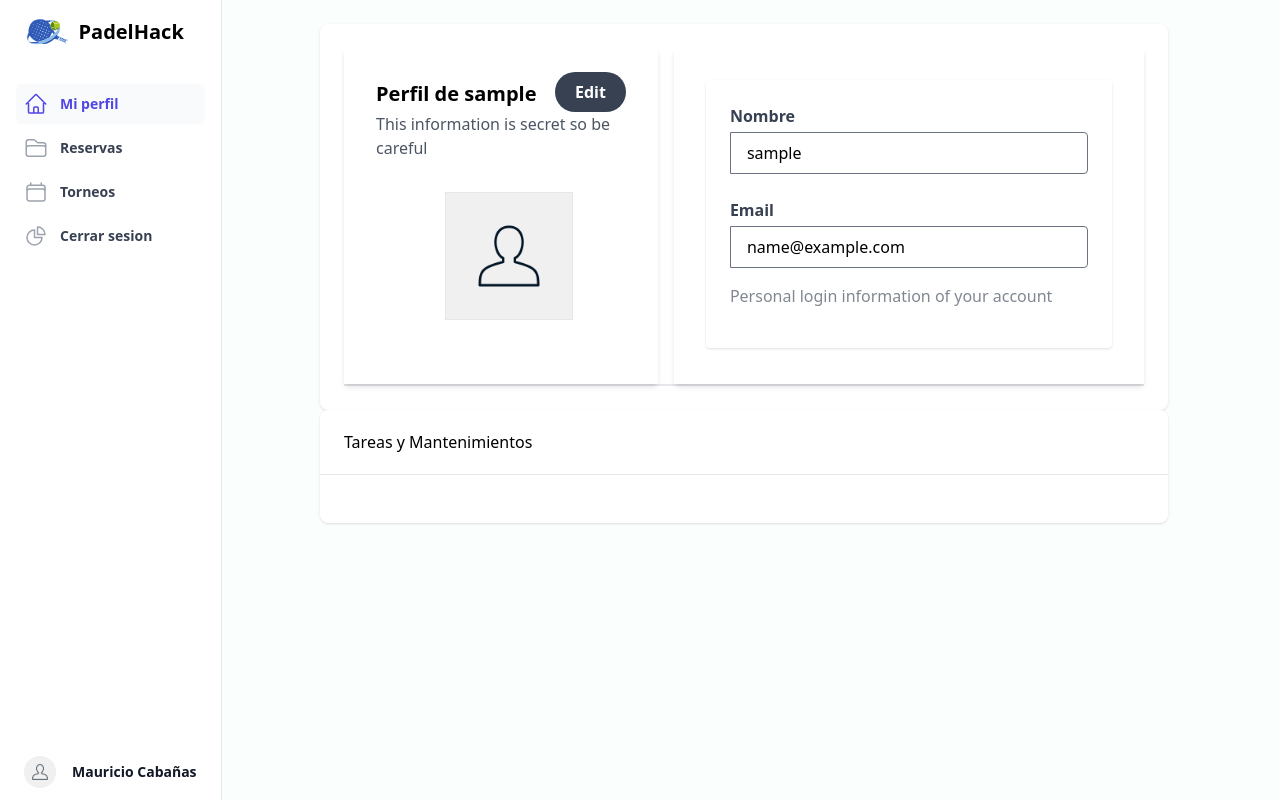
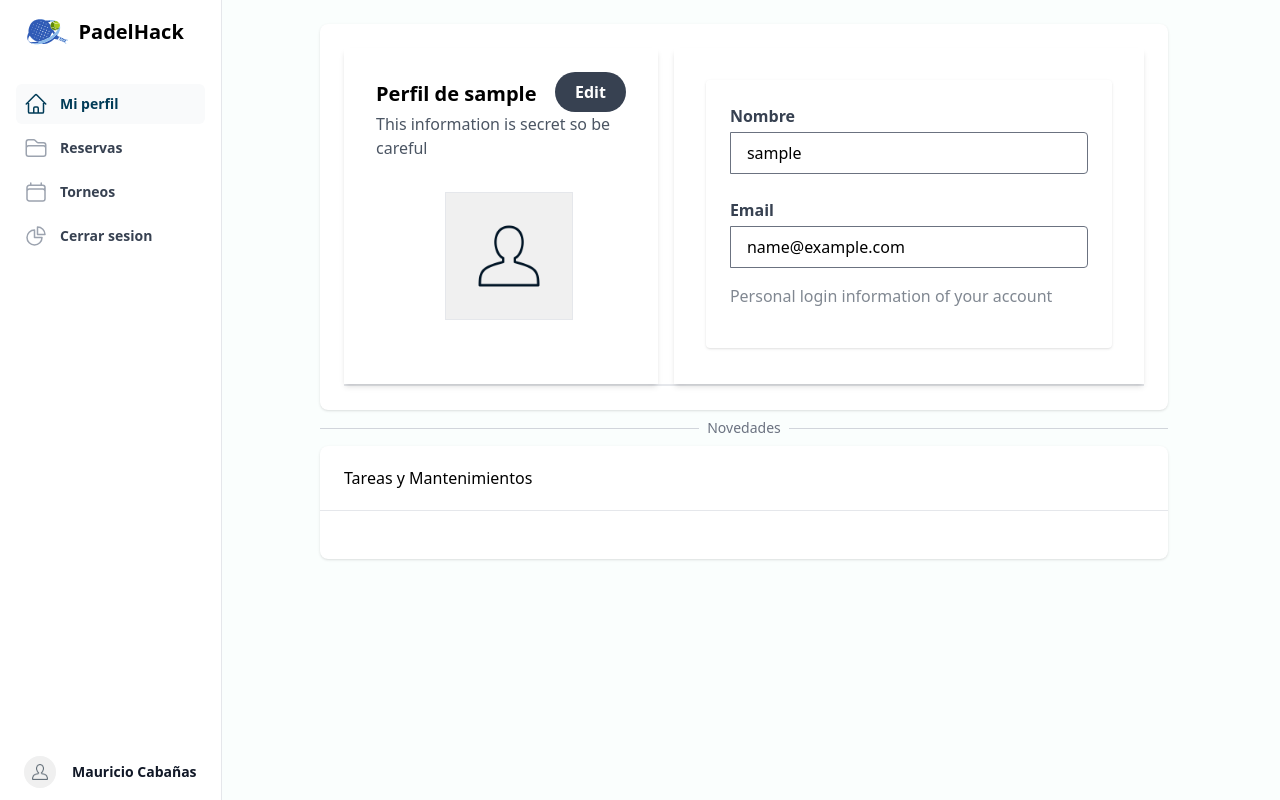
Before and after one commit to Mauricaba/PadelHack, a Flask app: page /admins in a window 1280 px wide. Run offline with Flask 3, Linux system fonts and the light colour scheme; the visitor is signed in with stand-in values (Sample User, id 1); data comes from the database, SQL or seed files in the repository; some libraries are stand-ins or nearby versions.

Commit message:
Cambio de colores y mejoras en la visual, funcionalidades y comentarios mejorados. Borre la arte de abajo del main que sobraba.

```diff
--- a/templates/base.html
+++ b/templates/base.html
@@ -17,6 +17,7 @@
               'celeste': '#9dc3d7',
               'celestito': '#d2dfe6',
               'casiwhite': '#fafefd',
+              'verde': '#d0fdd7'
           }
         }
       }
--- a/templates/dashboard.html
+++ b/templates/dashboard.html
@@ -4,13 +4,19 @@
 
   <body>
     {% if current_user.is_authenticated%}
-    <div>
+    <div x-data="{show2: true}" x-on:click.away="show2 = true">
       <div class="relative z-50 lg:hidden" role="dialog" aria-modal="true">
-        <div class="fixed inset-0 bg-gray-900/80"></div>
-        <div class="fixed inset-0 flex">
+        <div x-show="!show2" class="lg:hidden">
+          <span class="px-4 py-2" aria-hidden="true">&larr;</span>
+          <button x-on:click="show2 = !show2" class="py-2 font-semibold leading-6 text-oscurito"> Menu </button>
+        </div>
+        <div x-show="show2" class="fixed inset-0 bg-gray-900/80"></div>
+        <div x-show="show2" class="fixed inset-0 flex">
           <div class="relative mr-16 flex w-full max-w-xs flex-1">
+
+            <!-- Sidebar companet close button. Mobile -->
             <div class="absolute left-full top-0 flex w-16 justify-center pt-5">
-              <button type="button" class="-m-2.5 p-2.5">
+              <button x-on:click="show2 = !show2" type="button" class="-m-2.5 p-2.5">
                 <span class="sr-only">Close sidebar</span>
                 <svg class="h-6 w-6 text-white" fill="none" viewBox="0 0 24 24" stroke-width="1.5" stroke="currentColor" aria-hidden="true">
                   <path stroke-linecap="round" stroke-linejoin="round" d="M6 18L18 6M6 6l12 12" />
@@ -18,19 +24,19 @@
               </button>
             </div>
 
-            <!-- Sidebar component, swap this element with another sidebar if you like -->
-            <div class="flex grow flex-col gap-y-5 overflow-y-auto bg-white px-6 pb-2">
+            <!-- Sidebar component. Mobile-->
+            <div x-show="show2" class="flex grow flex-col gap-y-5 overflow-y-auto bg-white px-6 pb-2">
               <div class="flex h-16 shrink-0 items-center">
                 <img class="h-8 w-auto" src="static/LogoPadelHack.svg" alt="Your Company">
+                <a href="/" class="text-xl px-2 leading-6 text-blue font-bold hover:text-oscurito">PadelHack</a>
               </div>
               <nav class="flex flex-1 flex-col">
                 <ul role="list" class="flex flex-1 flex-col gap-y-7">
                   <li>
                     <ul role="list" class="-mx-2 space-y-1">
                       <li>
-                        <!-- Current: "bg-gray-50 text-indigo-600", Default: "text-gray-700 hover:text-indigo-600 hover:bg-gray-50" -->
-                        <a href="#" class="bg-gray-50 text-indigo-600 group flex gap-x-3 rounded-md p-2 text-sm leading-6 font-semibold">
-                          <svg class="h-6 w-6 shrink-0 text-indigo-600" fill="none" viewBox="0 0 24 24" stroke-width="1.5" stroke="currentColor" aria-hidden="true">
+                        <a href="#" class="bg-gray-50 text-azul group flex gap-x-3 rounded-md p-2 text-sm leading-6 font-semibold">
+                          <svg class="h-6 w-6 shrink-0 text-azul" fill="none" viewBox="0 0 24 24" stroke-width="1.5" stroke="currentColor" aria-hidden="true">
                             <path stroke-linecap="round" stroke-linejoin="round" d="M2.25 12l8.954-8.955c.44-.439 1.152-.439 1.591 0L21.75 12M4.5 9.75v10.125c0 .621.504 1.125 1.125 1.125H9.75v-4.875c0-.621.504-1.125 1.125-1.125h2.25c.621 0 1.125.504 1.125 1.125V21h4.125c.621 0 1.125-.504 1.125-1.125V9.75M8.25 21h8.25" />
                           </svg>
                           Mi perfil
@@ -38,8 +44,8 @@
                       </li>
                       {% if current_user.rol == 'Admin'%}
                       <li>
-                        <a href="{{url_for('admins')}}" class="text-gray-700 hover:text-indigo-600 hover:bg-gray-50 group flex gap-x-3 rounded-md p-2 text-sm leading-6 font-semibold">
-                          <svg class="h-6 w-6 shrink-0 text-gray-400 group-hover:text-indigo-600" fill="none" viewBox="0 0 24 24" stroke-width="1.5" stroke="currentColor" aria-hidden="true">
+                        <a href="{{url_for('admins')}}" class="text-gray-700 hover:text-azul hover:bg-gray-50 group flex gap-x-3 rounded-md p-2 text-sm leading-6 font-semibold">
+                          <svg class="h-6 w-6 shrink-0 text-gray-400 group-hover:text-azul" fill="none" viewBox="0 0 24 24" stroke-width="1.5" stroke="currentColor" aria-hidden="true">
                             <path stroke-linecap="round" stroke-linejoin="round" d="M15 19.128a9.38 9.38 0 002.625.372 9.337 9.337 0 004.121-.952 4.125 4.125 0 00-7.533-2.493M15 19.128v-.003c0-1.113-.285-2.16-.786-3.07M15 19.128v.106A12.318 12.318 0 018.624 21c-2.331 0-4.512-.645-6.374-1.766l-.001-.109a6.375 6.375 0 0111.964-3.07M12 6.375a3.375 3.375 0 11-6.75 0 3.375 3.375 0 016.75 0zm8.25 2.25a2.625 2.625 0 11-5.25 0 2.625 2.625 0 015.25 0z" />
                           </svg>
                           Team
@@ -47,16 +53,16 @@
                       </li>
                       {% endif %}
                       <li>
-                        <a href="#" class="text-gray-700 hover:text-indigo-600 hover:bg-gray-50 group flex gap-x-3 rounded-md p-2 text-sm leading-6 font-semibold">
-                          <svg class="h-6 w-6 shrink-0 text-gray-400 group-hover:text-indigo-600" fill="none" viewBox="0 0 24 24" stroke-width="1.5" stroke="currentColor" aria-hidden="true">
+                        <a href="#" class="text-gray-700 hover:text-azul hover:bg-gray-50 group flex gap-x-3 rounded-md p-2 text-sm leading-6 font-semibold">
+                          <svg class="h-6 w-6 shrink-0 text-gray-400 group-hover:text-azul" fill="none" viewBox="0 0 24 24" stroke-width="1.5" stroke="currentColor" aria-hidden="true">
                             <path stroke-linecap="round" stroke-linejoin="round" d="M2.25 12.75V12A2.25 2.25 0 014.5 9.75h15A2.25 2.25 0 0121.75 12v.75m-8.69-6.44l-2.12-2.12a1.5 1.5 0 00-1.061-.44H4.5A2.25 2.25 0 002.25 6v12a2.25 2.25 0 002.25 2.25h15A2.25 2.25 0 0021.75 18V9a2.25 2.25 0 00-2.25-2.25h-5.379a1.5 1.5 0 01-1.06-.44z" />
                           </svg>
                           Reservas
                         </a>
                       </li>
                       <li>
-                        <a href="#" class="text-gray-700 hover:text-indigo-600 hover:bg-gray-50 group flex gap-x-3 rounded-md p-2 text-sm leading-6 font-semibold">
-                          <svg class="h-6 w-6 shrink-0 text-gray-400 group-hover:text-indigo-600" fill="none" viewBox="0 0 24 24" stroke-width="1.5" stroke="currentColor" aria-hidden="true">
+                        <a href="#" class="text-gray-700 hover:text-azul hover:bg-gray-50 group flex gap-x-3 rounded-md p-2 text-sm leading-6 font-semibold">
+                          <svg class="h-6 w-6 shrink-0 text-gray-400 group-hover:text-azul" fill="none" viewBox="0 0 24 24" stroke-width="1.5" stroke="currentColor" aria-hidden="true">
                             <path stroke-linecap="round" stroke-linejoin="round" d="M6.75 3v2.25M17.25 3v2.25M3 18.75V7.5a2.25 2.25 0 012.25-2.25h13.5A2.25 2.25 0 0121 7.5v11.25m-18 0A2.25 2.25 0 005.25 21h13.5A2.25 2.25 0 0021 18.75m-18 0v-7.5A2.25 2.25 0 015.25 9h13.5A2.25 2.25 0 0121 11.25v7.5" />
                           </svg>
                           Torneos
@@ -64,8 +70,8 @@
                       </li>
                       {% if current_user.rol == 'Admin' or current_user.rol == 'Funcionario'%}
                       <li>
-                        <a href="{{url_for('agregar_tareas')}}" class="text-gray-700 hover:text-indigo-600 hover:bg-gray-50 group flex gap-x-3 rounded-md p-2 text-sm leading-6 font-semibold">
-                          <svg class="h-6 w-6 shrink-0 text-gray-400 group-hover:text-indigo-600" fill="none" viewBox="0 0 24 24" stroke-width="1.5" stroke="currentColor" aria-hidden="true">
+                        <a href="{{url_for('agregar_tareas')}}" class="text-gray-700 hover:text-azul hover:bg-gray-50 group flex gap-x-3 rounded-md p-2 text-sm leading-6 font-semibold">
+                          <svg class="h-6 w-6 shrink-0 text-gray-400 group-hover:text-azul" fill="none" viewBox="0 0 24 24" stroke-width="1.5" stroke="currentColor" aria-hidden="true">
                             <path stroke-linecap="round" stroke-linejoin="round" d="M15.75 17.25v3.375c0 .621-.504 1.125-1.125 1.125h-9.75a1.125 1.125 0 01-1.125-1.125V7.875c0-.621.504-1.125 1.125-1.125H6.75a9.06 9.06 0 011.5.124m7.5 10.376h3.375c.621 0 1.125-.504 1.125-1.125V11.25c0-4.46-3.243-8.161-7.5-8.876a9.06 9.06 0 00-1.5-.124H9.375c-.621 0-1.125.504-1.125 1.125v3.5m7.5 10.375H9.375a1.125 1.125 0 01-1.125-1.125v-9.25m12 6.625v-1.875a3.375 3.375 0 00-3.375-3.375h-1.5a1.125 1.125 0 01-1.125-1.125v-1.5a3.375 3.375 0 00-3.375-3.375H9.75" />
                           </svg>
                           Tareas
@@ -73,8 +79,8 @@
                       </li>
                       {% endif %}
                       <li>
-                        <a href="{{url_for('logout')}}" class="text-gray-700 hover:text-indigo-600 hover:bg-gray-50 group flex gap-x-3 rounded-md p-2 text-sm leading-6 font-semibold">
-                          <svg class="h-6 w-6 shrink-0 text-gray-400 group-hover:text-indigo-600" fill="none" viewBox="0 0 24 24" stroke-width="1.5" stroke="currentColor" aria-hidden="true">
+                        <a href="{{url_for('logout')}}" class="text-gray-700 hover:text-azul hover:bg-gray-50 group flex gap-x-3 rounded-md p-2 text-sm leading-6 font-semibold">
+                          <svg class="h-6 w-6 shrink-0 text-gray-400 group-hover:text-azul" fill="none" viewBox="0 0 24 24" stroke-width="1.5" stroke="currentColor" aria-hidden="true">
                             <path stroke-linecap="round" stroke-linejoin="round" d="M10.5 6a7.5 7.5 0 107.5 7.5h-7.5V6z" />
                             <path stroke-linecap="round" stroke-linejoin="round" d="M13.5 10.5H21A7.5 7.5 0 0013.5 3v7.5z" />
                           </svg>
@@ -92,7 +98,7 @@
 
       <!-- Static sidebar for desktop -->
       <div class="hidden lg:fixed lg:inset-y-0 lg:z-50 lg:flex">
-        <!-- Sidebar component, swap this element with another sidebar if you like -->
+        <!-- Sidebar component -->
         <div class="flex grow flex-col gap-y-5 overflow-y-auto border-r border-gray-200 bg-white px-6">
           <div class="flex h-16 shrink-0 items-center">
             <img class="h-8 w-auto" src="static/LogoPadelHack.svg" alt="PadelHack">
@@ -104,8 +110,8 @@
                 <ul role="list" class="-mx-2 space-y-1">
                   <li>
 
-                    <a href="#" class="bg-gray-50 text-indigo-600 group flex gap-x-3 rounded-md p-2 text-sm leading-6 font-semibold">
-                      <svg class="h-6 w-6 shrink-0 text-indigo-600" fill="none" viewBox="0 0 24 24" stroke-width="1.5" stroke="currentColor" aria-hidden="true">
+                    <a href="#" class="bg-gray-50 text-azul group flex gap-x-3 rounded-md p-2 text-sm leading-6 font-semibold">
+                      <svg class="h-6 w-6 shrink-0 text-azul" fill="none" viewBox="0 0 24 24" stroke-width="1.5" stroke="currentColor" aria-hidden="true">
                         <path stroke-linecap="round" stroke-linejoin="round" d="M2.25 12l8.954-8.955c.44-.439 1.152-.439 1.591 0L21.75 12M4.5 9.75v10.125c0 .621.504 1.125 1.125 1.125H9.75v-4.875c0-.621.504-1.125 1.125-1.125h2.25c.621 0 1.125.504 1.125 1.125V21h4.125c.621 0 1.125-.504 1.125-1.125V9.75M8.25 21h8.25" />
                       </svg>
                       Mi perfil
@@ -113,8 +119,8 @@
                   </li>
                   {% if current_user.rol == 'Admin' %}
                   <li>
-                    <a href="{{url_for('admins')}}" class="text-gray-700 hover:text-indigo-600 hover:bg-gray-50 group flex gap-x-3 rounded-md p-2 text-sm leading-6 font-semibold">
-                      <svg class="h-6 w-6 shrink-0 text-gray-400 group-hover:text-indigo-600" fill="none" viewBox="0 0 24 24" stroke-width="1.5" stroke="currentColor" aria-hidden="true">
+                    <a href="{{url_for('admins')}}" class="text-gray-700 hover:text-azul hover:bg-gray-50 group flex gap-x-3 rounded-md p-2 text-sm leading-6 font-semibold">
+                      <svg class="h-6 w-6 shrink-0 text-gray-400 group-hover:text-azul" fill="none" viewBox="0 0 24 24" stroke-width="1.5" stroke="currentColor" aria-hidden="true">
                         <path stroke-linecap="round" stroke-linejoin="round" d="M15 19.128a9.38 9.38 0 002.625.372 9.337 9.337 0 004.121-.952 4.125 4.125 0 00-7.533-2.493M15 19.128v-.003c0-1.113-.285-2.16-.786-3.07M15 19.128v.106A12.318 12.318 0 018.624 21c-2.331 0-4.512-.645-6.374-1.766l-.001-.109a6.375 6.375 0 0111.964-3.07M12 6.375a3.375 3.375 0 11-6.75 0 3.375 3.375 0 016.75 0zm8.25 2.25a2.625 2.625 0 11-5.25 0 2.625 2.625 0 015.25 0z" />
                       </svg>
                       Team
@@ -122,16 +128,16 @@
                   </li>
                   {% endif %}
                   <li>
-                    <a href="#" class="text-gray-700 hover:text-indigo-600 hover:bg-gray-50 group flex gap-x-3 rounded-md p-2 text-sm leading-6 font-semibold">
-                      <svg class="h-6 w-6 shrink-0 text-gray-400 group-hover:text-indigo-600" fill="none" viewBox="0 0 24 24" stroke-width="1.5" stroke="currentColor" aria-hidden="true">
+                    <a href="#" class="text-gray-700 hover:text-azul hover:bg-gray-50 group flex gap-x-3 rounded-md p-2 text-sm leading-6 font-semibold">
+                      <svg class="h-6 w-6 shrink-0 text-gray-400 group-hover:text-azul" fill="none" viewBox="0 0 24 24" stroke-width="1.5" stroke="currentColor" aria-hidden="true">
                         <path stroke-linecap="round" stroke-linejoin="round" d="M2.25 12.75V12A2.25 2.25 0 014.5 9.75h15A2.25 2.25 0 0121.75 12v.75m-8.69-6.44l-2.12-2.12a1.5 1.5 0 00-1.061-.44H4.5A2.25 2.25 0 002.25 6v12a2.25 2.25 0 002.25 2.25h15A2.25 2.25 0 0021.75 18V9a2.25 2.25 0 00-2.25-2.25h-5.379a1.5 1.5 0 01-1.06-.44z" />
                       </svg>
                       Reservas
                     </a>
                   </li>
                   <li>
-                    <a href="#" class="text-gray-700 hover:text-indigo-600 hover:bg-gray-50 group flex gap-x-3 rounded-md p-2 text-sm leading-6 font-semibold">
-                      <svg class="h-6 w-6 shrink-0 text-gray-400 group-hover:text-indigo-600" fill="none" viewBox="0 0 24 24" stroke-width="1.5" stroke="currentColor" aria-hidden="true">
+                    <a href="#" class="text-gray-700 hover:text-azul hover:bg-gray-50 group flex gap-x-3 rounded-md p-2 text-sm leading-6 font-semibold">
+                      <svg class="h-6 w-6 shrink-0 text-gray-400 group-hover:text-azul" fill="none" viewBox="0 0 24 24" stroke-width="1.5" stroke="currentColor" aria-hidden="true">
                         <path stroke-linecap="round" stroke-linejoin="round" d="M6.75 3v2.25M17.25 3v2.25M3 18.75V7.5a2.25 2.25 0 012.25-2.25h13.5A2.25 2.25 0 0121 7.5v11.25m-18 0A2.25 2.25 0 005.25 21h13.5A2.25 2.25 0 0021 18.75m-18 0v-7.5A2.25 2.25 0 015.25 9h13.5A2.25 2.25 0 0121 11.25v7.5" />
                       </svg>
                       Torneos
@@ -139,8 +145,8 @@
                   </li>
                   {% if current_user.rol == 'Admin' or current_user.rol == 'Funcionario'%}
                   <li>
-                    <a href="{{url_for('agregar_tareas')}}" class="text-gray-700 hover:text-indigo-600 hover:bg-gray-50 group flex gap-x-3 rounded-md p-2 text-sm leading-6 font-semibold">
-                      <svg class="h-6 w-6 shrink-0 text-gray-400 group-hover:text-indigo-600" fill="none" viewBox="0 0 24 24" stroke-width="1.5" stroke="currentColor" aria-hidden="true">
+                    <a href="{{url_for('agregar_tareas')}}" class="text-gray-700 hover:text-azul hover:bg-gray-50 group flex gap-x-3 rounded-md p-2 text-sm leading-6 font-semibold">
+                      <svg class="h-6 w-6 shrink-0 text-gray-400 group-hover:text-azul" fill="none" viewBox="0 0 24 24" stroke-width="1.5" stroke="currentColor" aria-hidden="true">
                         <path stroke-linecap="round" stroke-linejoin="round" d="M15.75 17.25v3.375c0 .621-.504 1.125-1.125 1.125h-9.75a1.125 1.125 0 01-1.125-1.125V7.875c0-.621.504-1.125 1.125-1.125H6.75a9.06 9.06 0 011.5.124m7.5 10.376h3.375c.621 0 1.125-.504 1.125-1.125V11.25c0-4.46-3.243-8.161-7.5-8.876a9.06 9.06 0 00-1.5-.124H9.375c-.621 0-1.125.504-1.125 1.125v3.5m7.5 10.375H9.375a1.125 1.125 0 01-1.125-1.125v-9.25m12 6.625v-1.875a3.375 3.375 0 00-3.375-3.375h-1.5a1.125 1.125 0 01-1.125-1.125v-1.5a3.375 3.375 0 00-3.375-3.375H9.75" />
                       </svg>
                       Tareas
@@ -150,8 +156,8 @@
 
                   {% if current_user.is_authenticated%}
                   <li>
-                    <a href="{{url_for('logout')}}" class="text-gray-700 hover:text-indigo-600 hover:bg-gray-50 group flex gap-x-3 rounded-md p-2 text-sm leading-6 font-semibold">
-                      <svg class="h-6 w-6 shrink-0 text-gray-400 group-hover:text-indigo-600" fill="none" viewBox="0 0 24 24" stroke-width="1.5" stroke="currentColor" aria-hidden="true">
+                    <a href="{{url_for('logout')}}" class="text-gray-700 hover:text-azul hover:bg-gray-50 group flex gap-x-3 rounded-md p-2 text-sm leading-6 font-semibold">
+                      <svg class="h-6 w-6 shrink-0 text-gray-400 group-hover:text-azul" fill="none" viewBox="0 0 24 24" stroke-width="1.5" stroke="currentColor" aria-hidden="true">
                         <path stroke-linecap="round" stroke-linejoin="round" d="M10.5 6a7.5 7.5 0 107.5 7.5h-7.5V6z" />
                         <path stroke-linecap="round" stroke-linejoin="round" d="M13.5 10.5H21A7.5 7.5 0 0013.5 3v7.5z" />
                       </svg>
@@ -216,8 +222,17 @@
               </div>
             </div>
 
+            <!-- divisor visual  -->
+            <div class="relative">
+              <div class="absolute inset-0 flex items-center" aria-hidden="true">
+                <div class="w-full border-t border-gray-300"></div>
+              </div>
+              <div class="relative flex py-2 justify-center">
+                <span class="bg-casiwhite px-2 text-sm text-gray-500"> Novedades </span>
+              </div>
+            </div>
+
               <!-- Tareas con checkbox -->
-
               <div class="divide-y divide-gray-200 overflow-hidden rounded-lg bg-white shadow">
                 <div class="px-4 py-5 sm:px-6">
                     <p> Tareas y Mantenimientos </p>
@@ -226,18 +241,18 @@
                     <fieldset>
                         <legend class="sr-only">Notifications</legend>
                         <div class="space-y-5">
-                      {% for tarea in tareas%}
-                      <div class="relative flex items-start">
-                        <div class="flex h-6 items-center">
-                          <input href="{{ url_for('marcar_completada', id=tarea.id) }}" id="comments" aria-describedby="comments-description" name="comments" type="checkbox" class="h-4 w-4 rounded border-gray-300 text-indigo-600 focus:ring-indigo-600">
+                            {% for tarea in tareas %}
+                            <div class="flex items-start">
+                                <div class="flex items-center h-6">
+                                    <input id="checkbox-{{ tarea.id }}" aria-describedby="comments-description" name="comments" type="checkbox" class="h-4 w-4 rounded border-gray-300 text-azul focus:ring-azul">
                                 </div>
                                 <div class="ml-3 text-sm leading-6">
-                          <label for="comments" class="font-medium text-gray-900">{{tarea.nombre}}</label>
-                          <p id="comments-description" class="text-gray-500">{{tarea.descripcion}}</p>
+                                    <label for="checkbox-{{ tarea.id }}" class="font-medium text-gray-900">{{ tarea.nombre }}</label>
+                                    <p id="comments-description" class="text-gray-500">{{ tarea.descripcion }}</p>
                                 </div>
-                        <!-- <td class="relative whitespace-nowrap py-4 pl-3 pr-4 text-right text-sm font-medium sm:pr-3">
-                          <a href="{{ url_for('marcar_completada', id=tarea.id) }}" class="text-indigo-600 hover:text-indigo-900">Marcar como completada<span class="sr-only"></span></a>
-                        </td> -->
+                                <div class="relative whitespace-nowrap py-4 pl-3 pr-4 text-right text-sm font-medium sm:pr-3">
+                                    <a href="{{ url_for('marcar_completada', id=tarea.id) }}" class="text-azul hover:text-indigo-900">Marcar como completada</a>
+                                </div>
                             </div>
                             {% endfor %}
                         </div>
```
Also changed, not shown: main.py (+0 -33 lines), templates/homepage.html (+7 -7 lines), templates/navbar.html (+9 -9 lines). Lines whose indentation alone changed are shown as unchanged.
